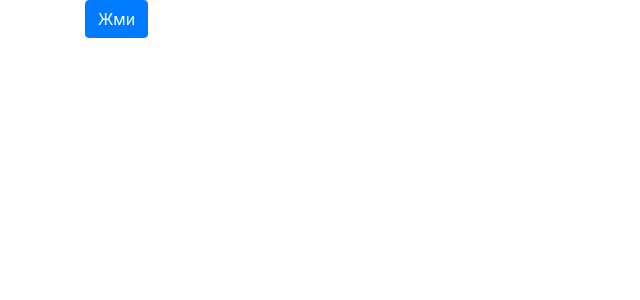
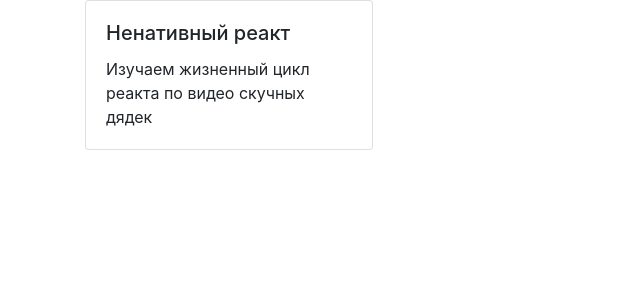
Before and after one commit to karelalex/react_hw5, a React (Create React App) app: page / in a window 1280 px wide. Shown: the top 300 px of the page, without its empty margins (0-640 px from the left). Built offline with nearby package versions, Linux system fonts and the light colour scheme.

Commit message:
Добавлено упражнение 8

```diff
--- a/src/App.js
+++ b/src/App.js
@@ -1,13 +1,13 @@
 import './App.css';
 import 'bootstrap/dist/css/bootstrap.min.css';
 import React from "react";
-import {Ex7} from "./Ex7";
+import {Ex8} from "./Ex8";
 
 class App extends React.Component {
     render() {
         return (
             <div className="container">
-                <Ex7 />
+                <Ex8 />
             </div>
         );
     }
--- /dev/null
+++ b/src/Ex8.js
@@ -0,0 +1,33 @@
+import React from "react";
+import {Card} from "react-bootstrap";
+export class Ex8 extends React.Component{
+    constructor(props) {
+        super(props);
+
+        this.state = {}
+
+        console.log('constructor')
+    }
+    componentDidMount() {
+        console.log('component did mount')
+    }
+
+    static getDerivedStateFromProps(props, state) {
+        console.log('get derived state from props')
+        return null
+    }
+
+    render() {
+        console.log('render')
+        return (
+            <Card style={{ width: '18rem' }}>
+                <Card.Body>
+                    <Card.Title>Ненативный реакт</Card.Title>
+                    <Card.Text>
+                        Изучаем жизненный цикл реакта по видео скучных дядек
+                    </Card.Text>
+                </Card.Body>
+            </Card>
+        )
+    }
+}
```
